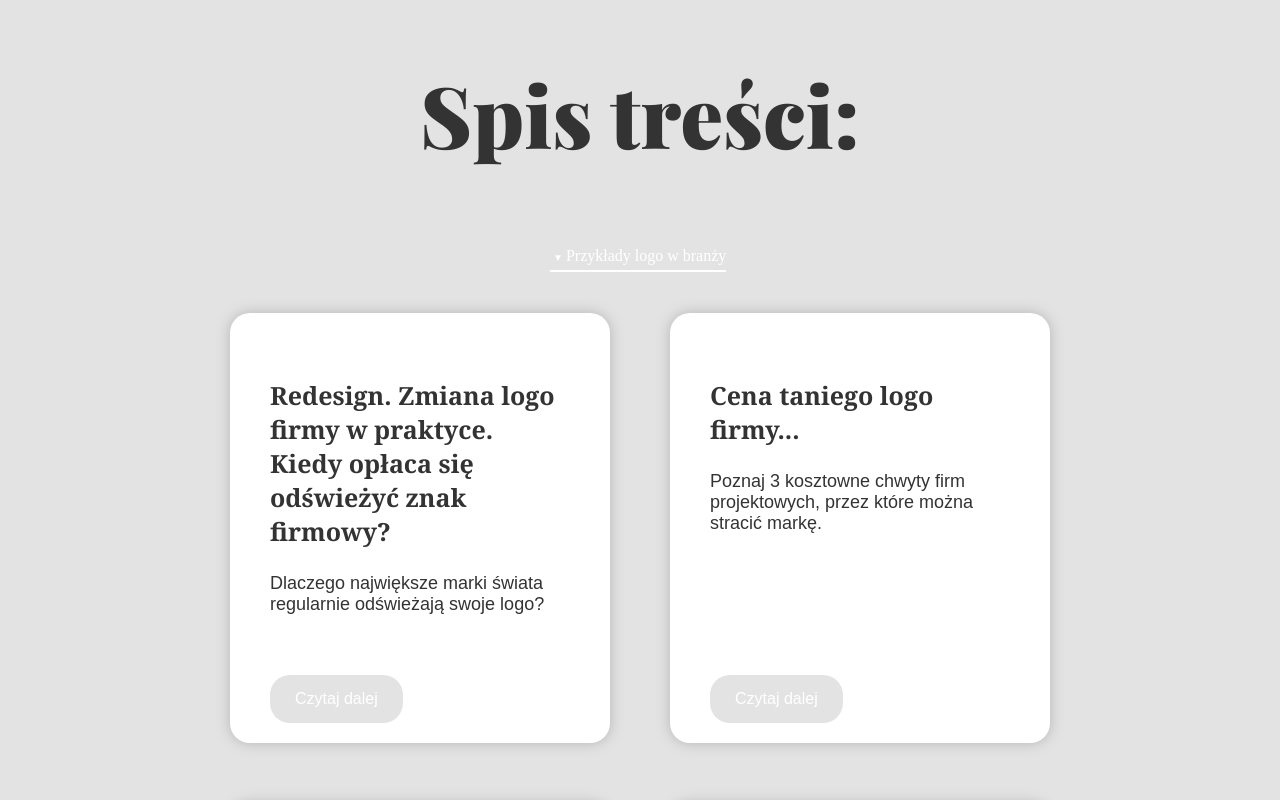
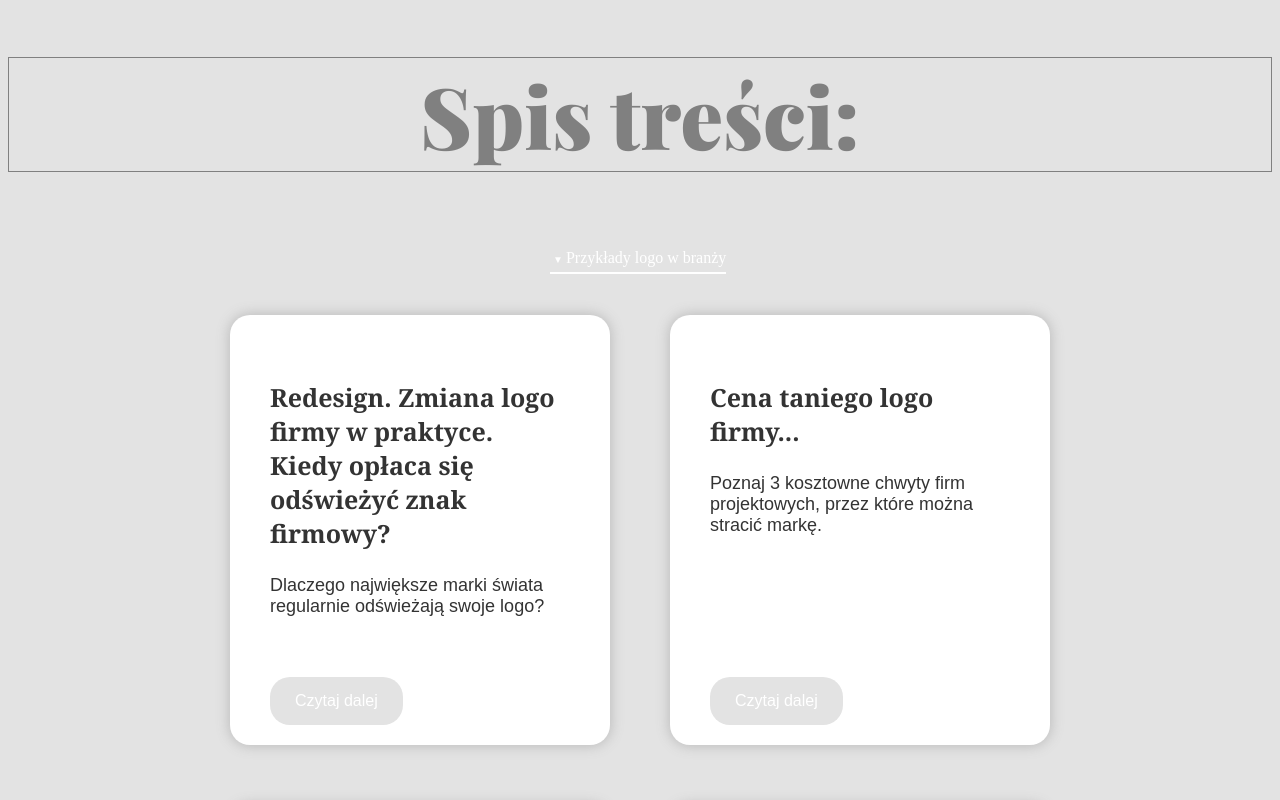
Before and after one commit to AdrianKrauza/spis, a plain HTML site: page index.html in a window 1280 px wide. In both pictures the pointer is over the element "Spis treści:". Shown: the top 800 px of the page. Drawn offline with nearby package versions, Linux system fonts and the light colour scheme.

Commit message:
Update index.html

```diff
--- a/index.html
+++ b/index.html
@@ -19,7 +19,10 @@
             color: #333333;
             font-weight: 600;
         }
-
+        #title:hover {
+        color:#808080;
+            border:1px solid #808080;
+        }
         #boxs {
             display: flex;
             justify-content: center;
```
